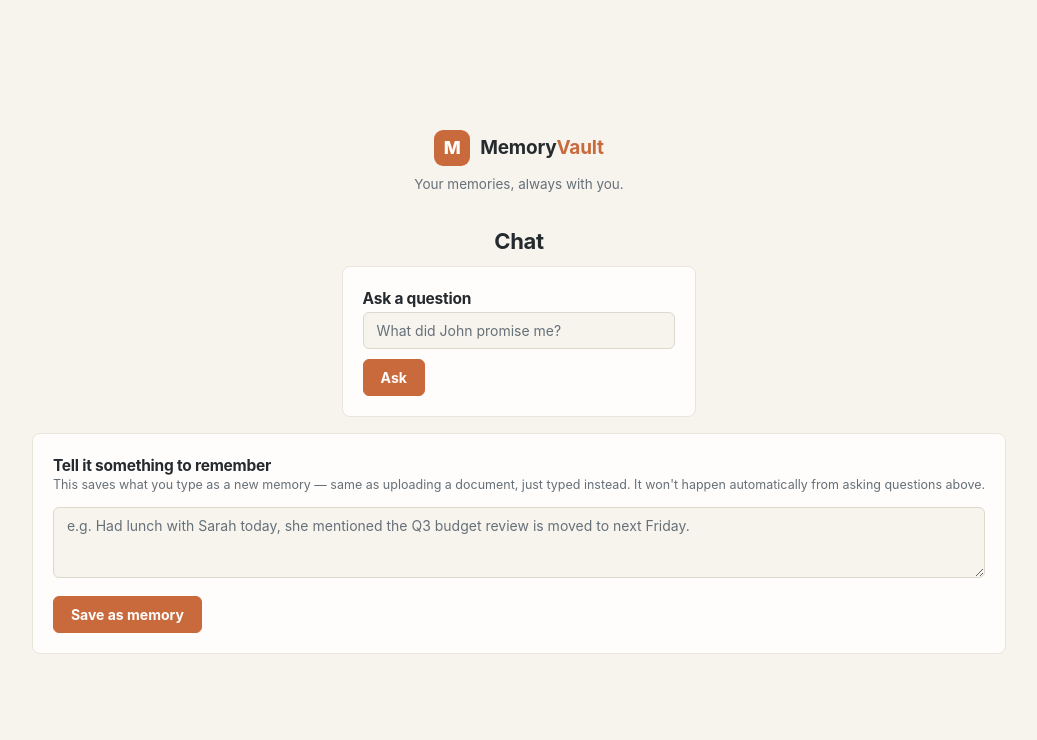
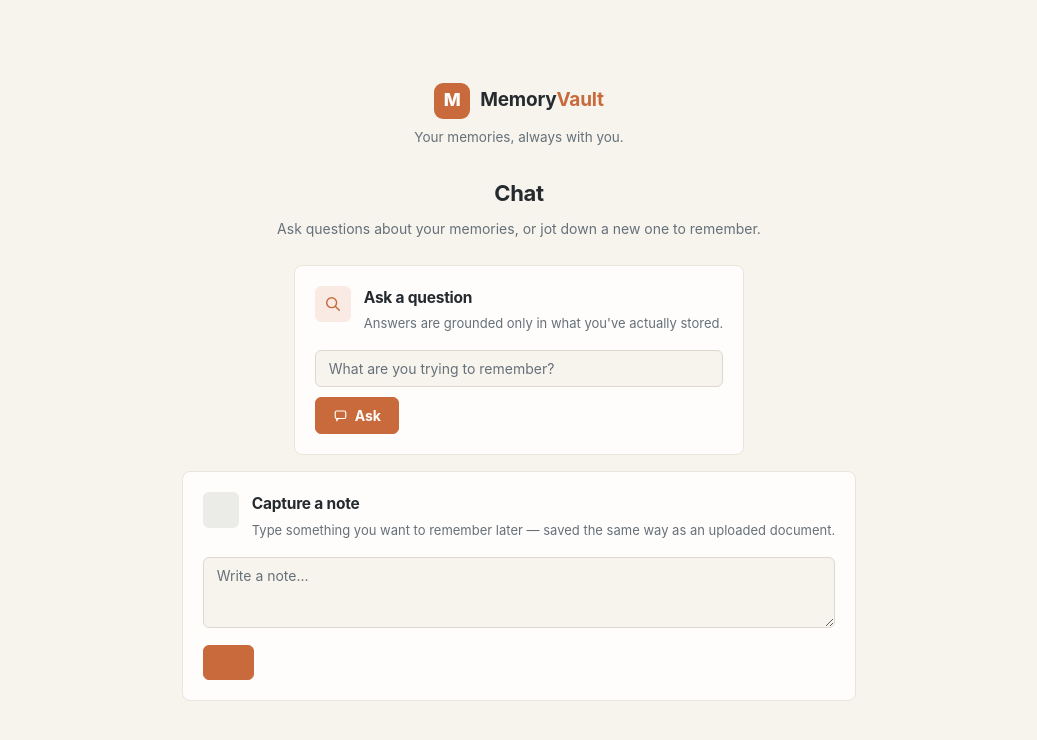
Before and after one commit to Simon-art-coder/AI--MEMORY-VAULT, a Python web app: template app/web/templates/chat.html in a window 1280 px wide. Shown: the top 740 px of the page, without its empty margins (121-1158 px from the left). Run offline with Jinja, Linux system fonts and the light colour scheme; the template is opened without the code that fills it, so the values that code supplies are empty.

Commit message:
Redesign Chat, Timeline, Reminders, and Events pages

```diff
--- a/app/web/templates/chat.html
+++ b/app/web/templates/chat.html
@@ -1,59 +1,106 @@
-{% extends "base.html" %} {% block title %}Chat — AI Memory Vault{% endblock %}
-{% block content %}
+{% extends "base.html" %} {% from "_icons.html" import icon %} {% block title
+%}Chat — AI Memory Vault{% endblock %} {% block content %}
 <h2>Chat</h2>
+<p class="page-subtitle">
+  Ask questions about your memories, or jot down a new one to remember.
+</p>
 
 <div class="card">
-  <h3>Ask a question</h3>
-  <form method="post" action="/chat">
+  <div class="card-header">
+    <div class="card-icon">{{ icon('search', 18) }}</div>
+    <div class="card-header-text">
+      <h3>Ask a question</h3>
+      <p>Answers are grounded only in what you've actually stored.</p>
+    </div>
+  </div>
+  <form
+    method="post"
+    action="/chat"
+    onsubmit="
+      const b = this.querySelector('button[type=submit]');
+      b.disabled = true;
+      b.textContent = 'Thinking...';
+    "
+  >
     <input
       type="text"
       name="question"
-      placeholder="What did John promise me?"
+      placeholder="What are you trying to remember?"
       value="{{ question or '' }}"
       required
     />
-    <button type="submit">Ask</button>
+    <button type="submit">{{ icon('message-square', 15) }} Ask</button>
   </form>
-</div>
 
-{% if answer %}
-<div class="card">
-  {% if not answer_generated %}
-  <p class="warning">Not AI-generated — see message below.</p>
-  {% endif %}
-  <p>{{ answer }}</p>
+  {% if question %}
+  <div class="excerpt" style="margin-top: 16px">
+    <strong>{{ question }}</strong>
+    <p style="margin: 10px 0 0">
+      {% if answer_generated %} {{ answer }} {% else %}
+      <span class="muted">{{ answer }}</span>
+      {% endif %}
+    </p>
+  </div>
+
   {% if sources %}
-  <h3 style="margin-top: 16px">Sources</h3>
+  <div class="hint" style="margin-top: 14px; margin-bottom: 4px">
+    {{ icon('info', 13) }}
+    <span
+      >Based on {{ sources|length }} source{{ 's' if sources|length != 1 else ''
+      }}:</span
+    >
+  </div>
   {% for s in sources %}
   <div class="excerpt">
     <strong>{{ s.source_filename }}</strong>
     <span class="badge"
       >{{ "%.0f"|format(s.relevance_score * 100) }}% match</span
-    ><br />
-    {{ s.excerpt }}
+    >
+    <p style="margin: 6px 0 0; font-size: 13px">{{ s.excerpt }}</p>
   </div>
-  {% endfor %} {% endif %}
+  {% endfor %} {% endif %} {% endif %}
 </div>
-{% endif %}
 
 <div class="card">
-  <h3>Tell it something to remember</h3>
-  <p class="muted" style="margin-top: -4px">
-    This saves what you type as a new memory — same as uploading a document,
-    just typed instead. It won't happen automatically from asking questions
-    above.
+  <div class="card-header">
+    <div class="card-icon green">{{ icon('sparkle', 18) }}</div>
+    <div class="card-header-text">
+      <h3>Capture a note</h3>
+      <p>
+        Type something you want to remember later — saved the same way as an
+        uploaded document.
+      </p>
+    </div>
+  </div>
+  {% if capture_saved %}
+  <p
+    style="
+      display: flex;
+      align-items: center;
+      gap: 7px;
+      color: var(--green);
+      margin-bottom: 12px;
+    "
+  >
+    {{ icon('check-circle', 16) }} Saved to your memory vault.
   </p>
-  <form method="post" action="/chat/capture">
+  {% endif %}
+  <form
+    method="post"
+    action="/chat/capture"
+    onsubmit="
+      const b = this.querySelector('button[type=submit]');
+      b.disabled = true;
+      b.textContent = 'Saving...';
+    "
+  >
     <textarea
       name="note"
+      placeholder="Write a note..."
       rows="3"
-      placeholder="e.g. Had lunch with Sarah today, she mentioned the Q3 budget review is moved to next Friday."
       required
     ></textarea>
-    <button type="submit">Save as memory</button>
+    <button type="submit">{{ icon('sparkle', 15) }} Save note</button>
   </form>
-  {% if capture_saved %}
-  <p class="muted" style="color: var(--accent); margin-top: 8px">Saved.</p>
-  {% endif %}
 </div>
 {% endblock %}
```
Also changed, not shown: app/web/templates/events.html (+39 -12 lines), app/web/templates/reminders.html (+40 -14 lines), app/web/templates/timeline.html (+33 -12 lines).
